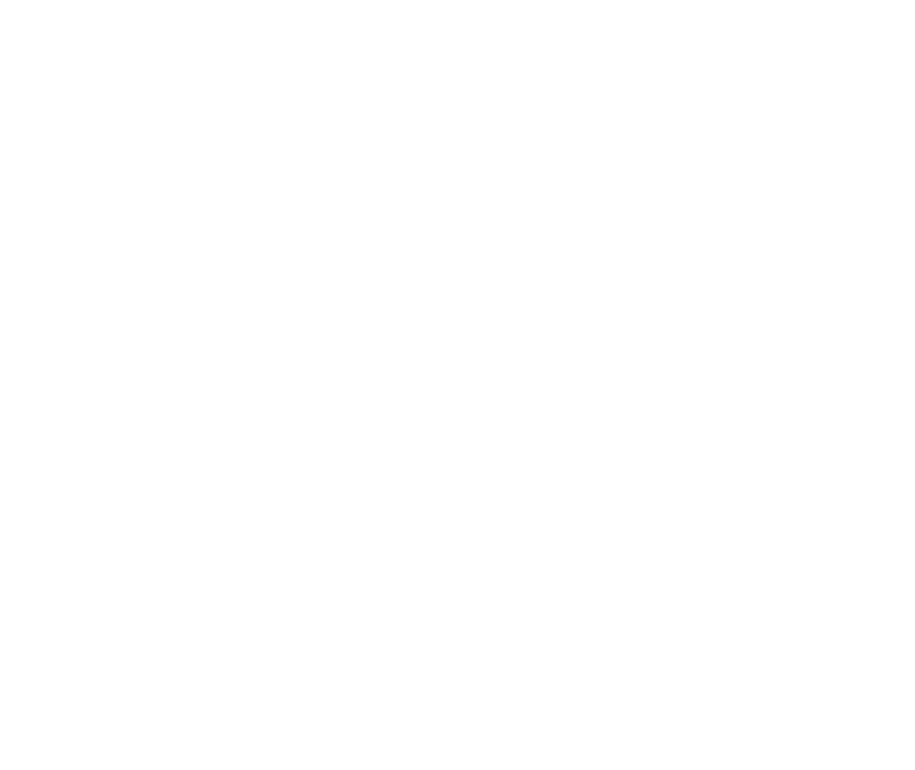
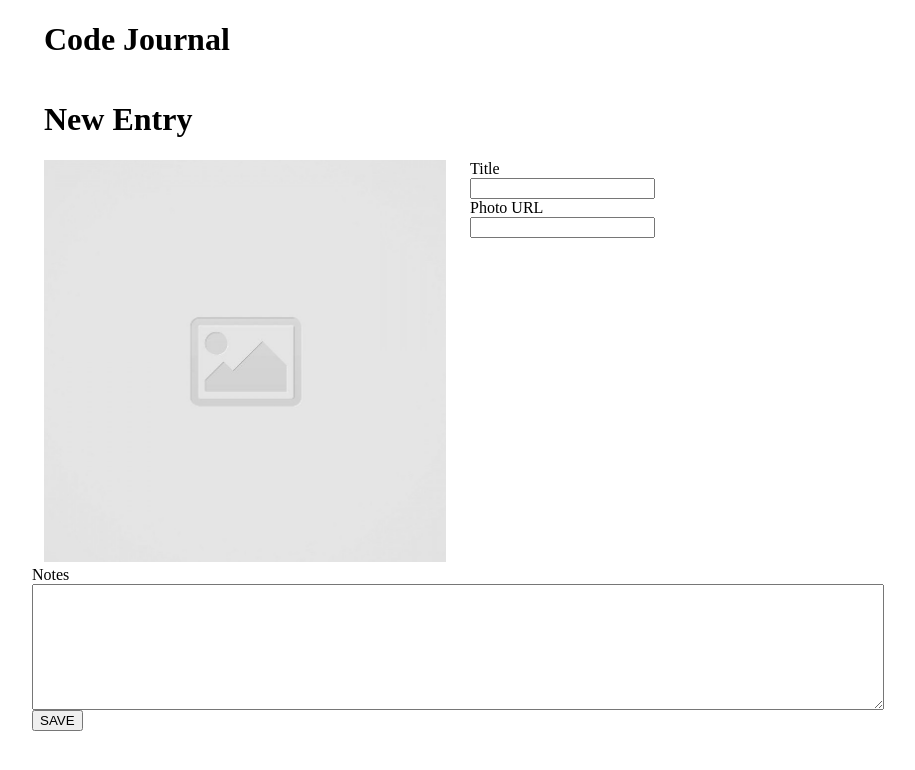
Before and after one commit to vkalinkin/code-journal, a website: page index.html in a window 1280 px wide. Shown: the whole page, without its empty margins (182-1097 px from the left). Drawn offline with Linux system fonts and the light colour scheme.

Commit message:
added div with data view and form for input to html

```diff
--- a/css/styles.css
+++ b/css/styles.css
@@ -0,0 +1,3 @@
+.image-holder > img {
+  width: 100%;
+}
--- a/index.html
+++ b/index.html
@@ -16,8 +16,63 @@
 </head>
 <body>
   <header>
+    <title>Coding Journal</title>
   </header>
   <main>
+
+    <div class="container">
+
+      <div class="row">
+        <div class="column-full">
+          <div class="pageTitle-block">
+            <h1>Code Journal</h1>
+          </div>
+        </div>
+      </div>
+
+      <div class="row">
+        <div class="column-full">
+          <div class="heading-block">
+            <h1>New Entry</h1>
+          </div>
+        </div>
+      </div>
+
+      <div class="data-view='entry-form'">
+
+      <div class="row">
+        <div class="column-half">
+          <div class="image-holder">
+            <img src="images/placeholder-image-square.jpg">
+          </div>
+        </div>
+
+
+          <div class="column-half">
+            <label for = "entryTitle">Title</label>
+            <div><input type = "text" id="entryTitle"></div>
+            <label for="entryPhotoUrl">Photo URL</label>
+            <div><input type = "text" id="entryPhotoUrl"></div>
+
+        </div>
+
+
+          </div>
+          <div class="row">
+            <label for="entryNotes">Notes</label>
+            <textarea id="entryNotes" cols="150" rows="8"></textarea>
+          </div>
+
+          <div class="row">
+            <button class="button-save">SAVE</button>
+          </div>
+      </div>
+
+    </div>
+
+
+
+
   </main>
   <script src="js/data.js"></script>
   <script src="js/main.js"></script>
```
